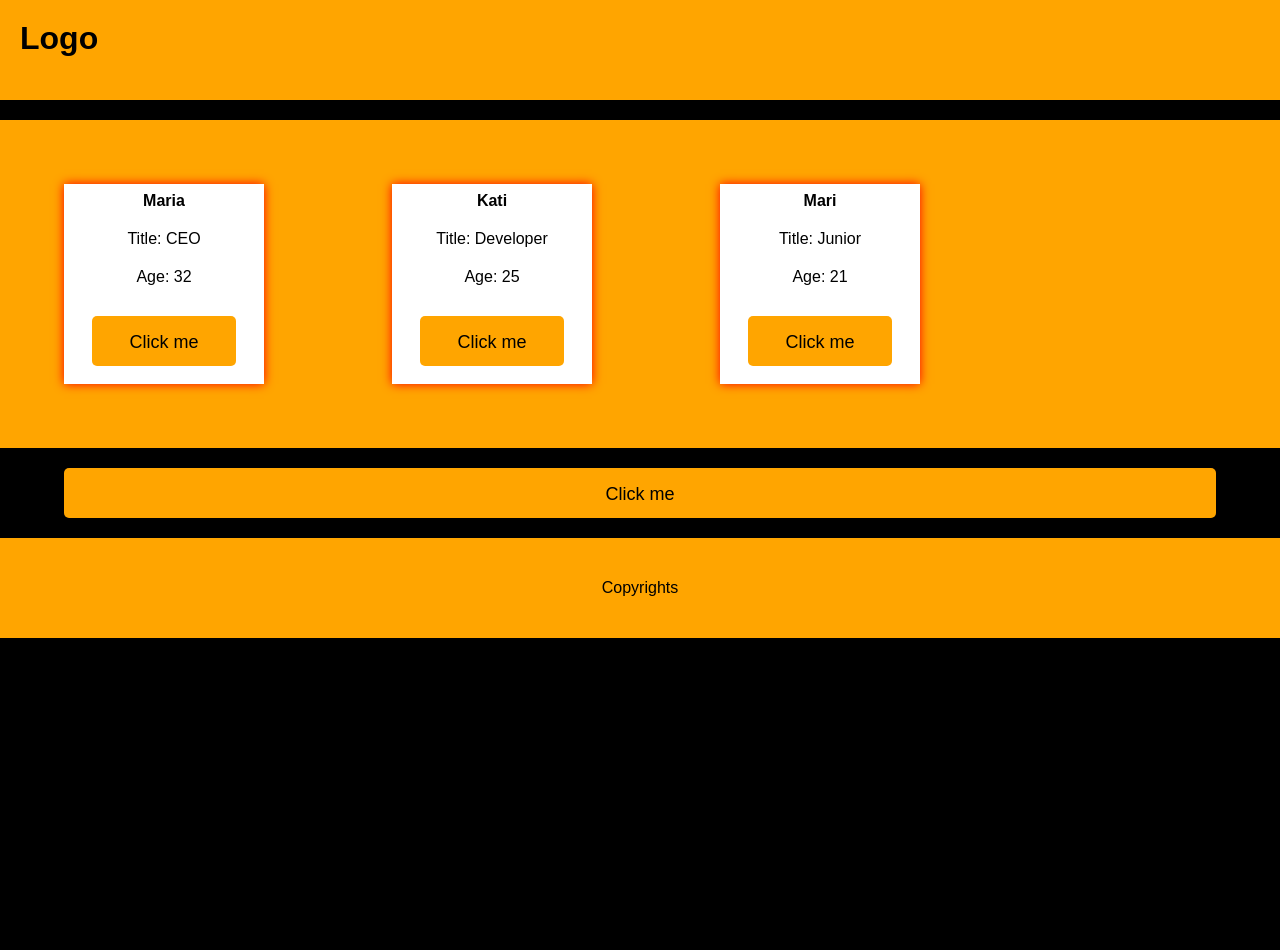
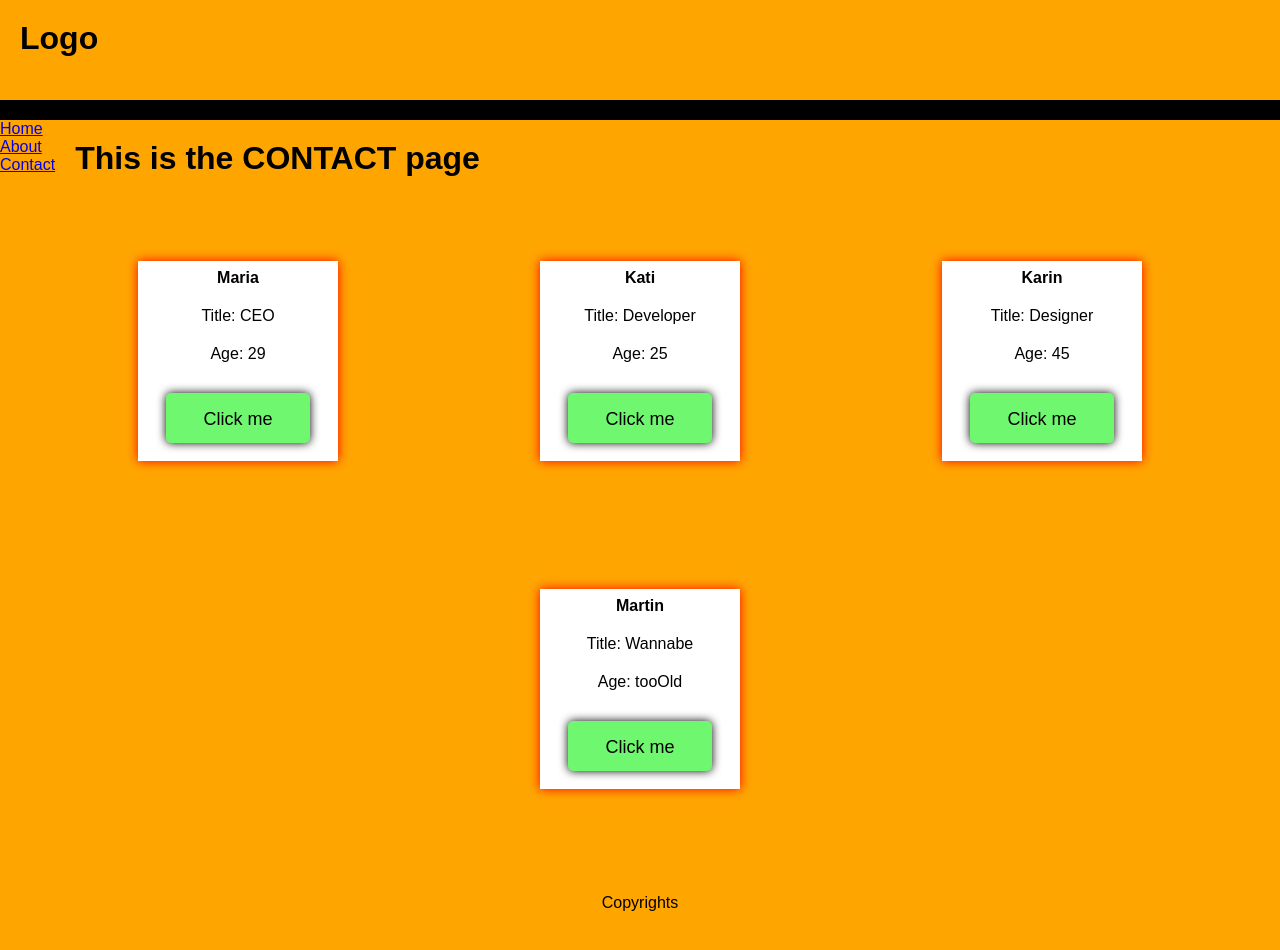
Before and after one commit to martin-holland/react2, a React (Create React App) app: page /contact in a window 1280 px wide. Shown: the top 950 px of the page. Before the commit the page ends 800 px from the top, so only its background shows below. Built offline with nearby package versions, Linux system fonts and the light colour scheme.

Commit message:
including routing with react-router-dom

```diff
--- a/package.json
+++ b/package.json
@@ -8,6 +8,7 @@
     "@testing-library/user-event": "^12.8.3",
     "react": "^17.0.2",
     "react-dom": "^17.0.2",
+    "react-router-dom": "^5.3.0",
     "react-scripts": "4.0.3",
     "web-vitals": "^1.1.2"
   },
--- a/src/App.css
+++ b/src/App.css
@@ -75,6 +75,11 @@ button {
   padding: 10px;
 }
 
+.boxButton {
+  background-color: rgb(112, 247, 112);
+  box-shadow: black 0 0 10px;
+}
+
 footer {
   display: flex;
   justify-content: center;
--- a/src/App.js
+++ b/src/App.js
@@ -3,15 +3,19 @@ import Header from './components/Header';
 // import Main from './components/Main'
 import Footer from './components/Footer';
 import MainC from './components/MainC';
+import { BrowserRouter as Router } from 'react-router-dom'
+import Main from './components/Main'
 
 
 function App() {
   return (
-    <div className="App">
-      <Header />
-      <MainC />
-      <Footer />
-    </div>
+    <Router>
+      <div className="App">
+        <Header />
+        <Main />
+        <Footer />
+      </div>
+    </Router>
   );
 }
 
--- a/src/components/Box.js
+++ b/src/components/Box.js
@@ -8,7 +8,7 @@ const Box = (props) => {
           <h2>{props.name}</h2>
           <p className="title">Title: {props.title}</p>
           <p className="age">Age: {props.age}</p>
-          <button onClick={addEventHandler}>Click me</button>
+          <button className="boxButton" onClick={addEventHandler}>Click me</button>
         </div>
     )
   }
--- a/src/components/Main.js
+++ b/src/components/Main.js
@@ -1,7 +1,47 @@
 import Box from './Box'
+import { NavLink, Switch, Route } from 'react-router-dom'
+
+const Home = () => {
+  return(
+    <div>
+      <h1>This is the HOME page</h1>
+    </div>
+  )
+}
+
+const About = () => {
+  return (
+    <div>
+      <h1>This is the ABOUT page</h1>
+    </div>
+  )
+}
+
+const Contact = () => {
+  return (
+    <div>
+      <h1>This is the CONTACT page</h1>
+    </div>
+  )
+}
+
 const Main = () => {
     return (
     <main>
+      <nav>
+        <ul>
+          <li><NavLink to="/">Home</NavLink></li>
+          <li><NavLink to="/about">About</NavLink></li>
+          <li><NavLink to="/contact">Contact</NavLink></li>
+        </ul>
+      </nav>
+
+      <Switch>
+        <Route path="/" exact component={Home}/>
+        <Route path="/about"  component={About}/>
+        <Route path="/contact"  component={Contact}/>
+      </Switch>
+
       <div class="container">
         <Box name="Maria" title="CEO" age="29"/>
         <Box name="Kati" title="Developer" age="25"/>
```
Also changed, not shown: 1 other file (tests, documents, lock files or other folders).
